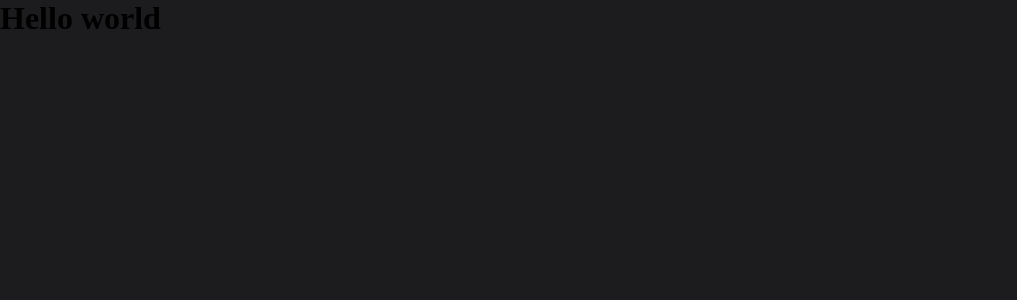
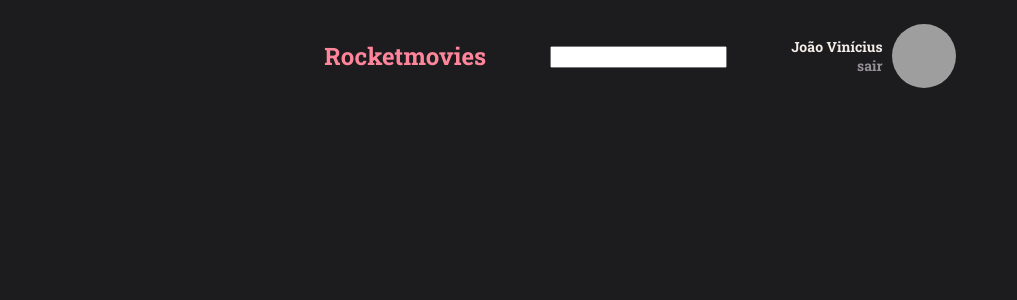
Before and after one commit to joaovvs/rocketMovies, a React (Vite) app: page / in a window 1280 px wide. Shown: the top 300 px of the page, without its empty margins (0-1017 px from the left). Built offline with nearby package versions, Linux system fonts and the light colour scheme; grey boxes are pictures that could not be loaded.

Commit message:
header component

```diff
--- a/src/components/Header/styles.js
+++ b/src/components/Header/styles.js
@@ -13,11 +13,51 @@ export const Container = styled.div`
 
     gap: 6.4rem;
 
+    h1 {
+        font-size: 2.4rem;
+        font-weight: bold;
+
+        color: ${({theme}) => theme.COLORS.PINK};
+
+
+    }
+
 `
 
 export const Search = styled.div`
 `;
 
 export const Profile = styled.div`
+    display: flex;
+    flex-direction: row;
+    align-items: center;
 
+    gap: .9rem;
+
+
+
+    >div {
+        display: flex;
+        flex-direction: column;
+        text-align: right;
+
+        font-family: 'Roboto Slab', serif;
+        font-size: 1.4rem;
+        font-weight: bold;
+
+        span{
+            color: ${({theme}) => theme.COLORS.TEXT_GRAY_100};
+        }
+
+        a{
+            color: ${({theme}) => theme.COLORS.TEXT_GRAY_300};
+        }
+    }
+
+    img {
+        width: 6.4rem;
+        height: 6.4rem;
+
+        border-radius: 50%;
+    }
 `;
--- a/src/pages/Home/index.jsx
+++ b/src/pages/Home/index.jsx
@@ -1,9 +1,11 @@
 import { Container } from "./styles";
+
+import { Header} from '../../components/Header'
 
 export function Home(){
     return(
         <Container>
-        <h1>Hello world</h1>
+            <Header />
         </Container>
     );
 }
--- a/src/styles/global.js
+++ b/src/styles/global.js
@@ -10,6 +10,10 @@ export default createGlobalStyle`
     :root{
         font-size: 62.5%;
 
+    }
+
+    body, input, button{
+        font-family: 'Roboto Slab', serif;
     }
 
     body{
```
